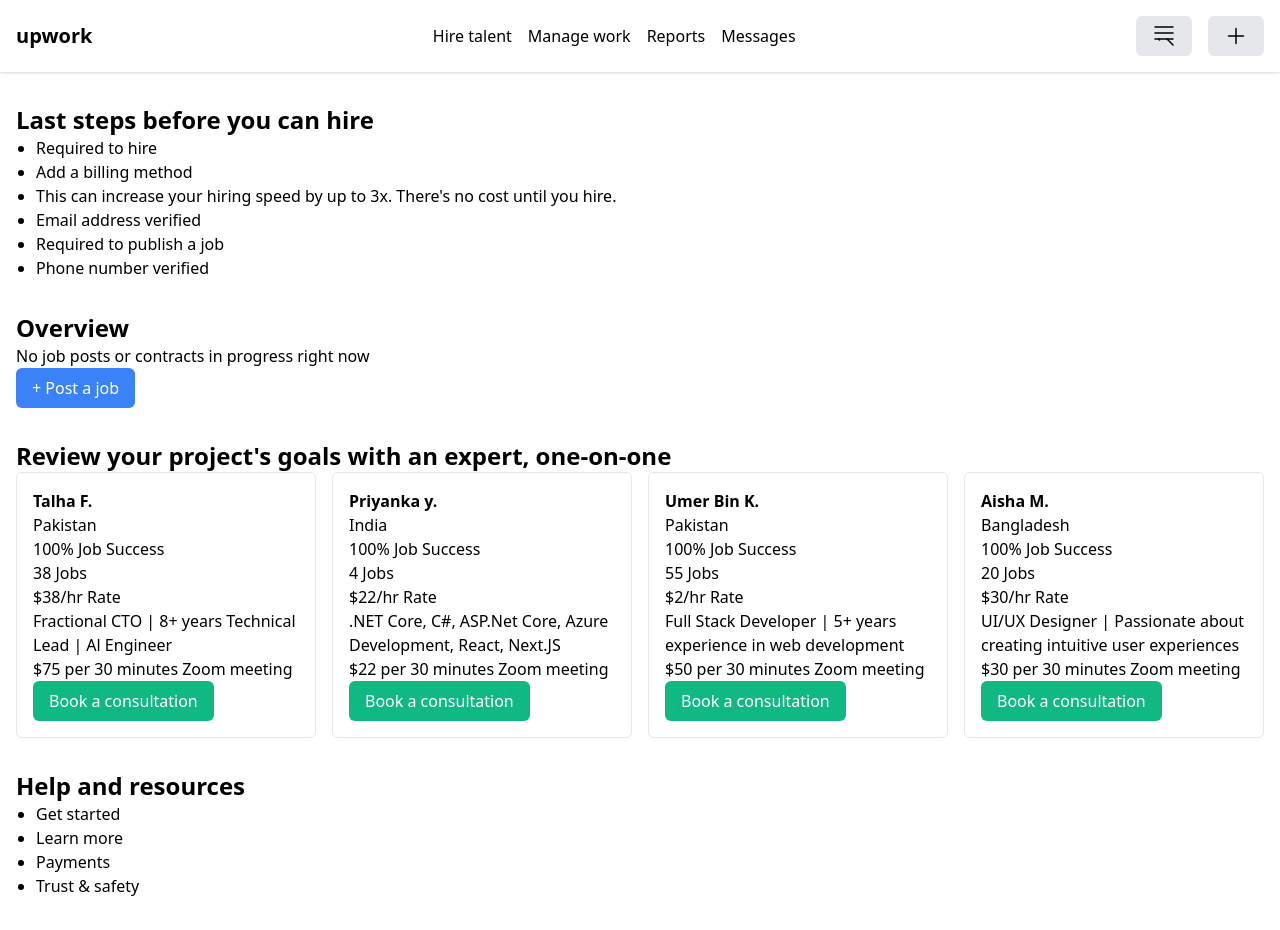
After one commit to Abdelhakim-Baalla/LkhadmaConnect-PostgreSQL-PHP-Platform, a PHP site: page /ClientDashboard.php in a window 1280 px wide. The commit adds this page. Run offline with PHP 8.4, Linux system fonts and the light colour scheme.

Commit message:
J'ai Crée la version 1 de Dashboard de Client

```diff
--- /dev/null
+++ b/app/views/pages/ClientDashboard.php
@@ -0,0 +1,108 @@
+<!DOCTYPE html>
+<html lang="en">
+<head>
+    <meta charset="UTF-8">
+    <meta name="viewport" content="width=device-width, initial-scale=1.0">
+    <title>Upwork</title>
+    <link href="https://cdn.jsdelivr.net/npm/tailwindcss@2.2.19/dist/tailwind.min.css" rel="stylesheet">
+</head>
+<body>
+    <header class="bg-white shadow">
+        <div class="container mx-auto px-4 py-4">
+            <div class="flex justify-between items-center">
+                <a href="#" class="font-bold text-xl">upwork</a>
+                <nav class="flex space-x-4">
+                    <a href="#" class="hover:underline">Hire talent</a>
+                    <a href="#" class="hover:underline">Manage work</a>
+                    <a href="#" class="hover:underline">Reports</a>
+                    <a href="#" class="hover:underline">Messages</a>
+                </nav>
+                <div class="flex space-x-4">
+                    <button class="bg-gray-200 px-4 py-2 rounded-md hover:bg-gray-300">
+                        <svg xmlns="http://www.w3.org/2000/svg" fill="none" viewBox="0 0 24 24" stroke-width="1.5" stroke="currentColor" class="w-6 h-6">
+                            <path stroke-linecap="round" stroke-linejoin="round" d="M21 21l-5.19-5.19M16 16l-1.18-1.18M7.5 16l-1.18-1.18M3 3h18M3 9h18M3 15h18" />
+                        </svg>
+                    </button>
+                    <button class="bg-gray-200 px-4 py-2 rounded-md hover:bg-gray-300">
+                        <svg xmlns="http://www.w3. org/2000/svg" fill="none" viewBox="0 0 24 24" stroke-width="1.5" stroke="currentColor" class="w-6 h-6">
+                            <path stroke-linecap="round" stroke-linejoin="round" d="M12 4.5v15m7.5-7.5h-15" />
+                        </svg>
+                    </button>
+                </div>
+            </div>
+        </div>
+    </header>
+    <main class="container mx-auto px-4 py-8">
+        <section class="mb-8">
+            <h2 class="text-2xl font-bold">Last steps before you can hire</h2>
+            <ul class="list-disc pl-5">
+                <li>Required to hire</li>
+                <li>Add a billing method</li>
+                <li>This can increase your hiring speed by up to 3x. There's no cost until you hire.</li>
+                <li>Email address verified</li>
+                <li>Required to publish a job</li>
+                <li>Phone number verified</li>
+            </ul>
+        </section>
+        <section class="mb-8">
+            <h2 class="text-2xl font-bold">Overview</h2>
+            <p>No job posts or contracts in progress right now</p>
+            <button class="bg-blue-500 text-white px-4 py-2 rounded-md hover:bg-blue-600">+ Post a job</button>
+        </section>
+        <section class="mb-8">
+            <h2 class="text-2xl font-bold">Review your project's goals with an expert, one-on-one</h2>
+            <div class="grid grid-cols-1 md:grid-cols-2 lg:grid-cols-4 gap-4">
+                <div class="border p-4 rounded-md">
+                    <h3 class="font-bold">Talha F.</h3>
+                    <p>Pakistan</p>
+                    <p>100% Job Success</p>
+                    <p>38 Jobs</p>
+                    <p>$38/hr Rate</p>
+                    <p>Fractional CTO | 8+ years Technical Lead | Al Engineer</p>
+                    <p>$75 per 30 minutes Zoom meeting</p>
+                    <button class="bg-green-500 text-white px-4 py-2 rounded-md hover:bg-green-600">Book a consultation</button>
+                </div>
+                <div class="border p-4 rounded-md">
+                    <h3 class="font-bold">Priyanka y.</h3>
+                    <p>India</p>
+                    <p>100% Job Success</p>
+                    <p>4 Jobs</p>
+                    <p>$22/hr Rate</p>
+                    <p>.NET Core, C#, ASP.Net Core, Azure Development, React, Next.JS</p>
+                    <p>$22 per 30 minutes Zoom meeting</p>
+                    <button class="bg-green-500 text-white px-4 py-2 rounded-md hover:bg-green-600">Book a consultation</button>
+                </div>
+                <div class="border p-4 rounded-md">
+                    <h3 class="font-bold">Umer Bin K.</h3>
+                    <p>Pakistan</p>
+                    <p>100% Job Success</p>
+                    <p>55 Jobs</p>
+                    <p>$2/hr Rate</p>
+                    <p>Full Stack Developer | 5+ years experience in web development</p>
+                    <p>$50 per 30 minutes Zoom meeting</p>
+                    <button class="bg-green-500 text-white px-4 py-2 rounded-md hover:bg-green-600">Book a consultation</button>
+                </div>
+                <div class="border p-4 rounded-md">
+                    <h3 class="font-bold">Aisha M.</h3>
+                    <p>Bangladesh</p>
+                    <p>100% Job Success</p>
+                    <p>20 Jobs</p>
+                    <p>$30/hr Rate</p>
+                    <p>UI/UX Designer | Passionate about creating intuitive user experiences</p>
+                    <p>$30 per 30 minutes Zoom meeting</p>
+                    <button class="bg-green-500 text-white px-4 py-2 rounded-md hover:bg-green-600">Book a consultation</button>
+                </div>
+            </div>
+        </section>
+        <section>
+            <h2 class="text-2xl font-bold">Help and resources</h2>
+            <ul class="list-disc pl-5">
+                <li>Get started</li>
+                <li>Learn more</li>
+                <li>Payments</li>
+                <li>Trust & safety</li>
+            </ul>
+        </section>
+    </main>
+</body>
+</html>
--- a/app/views/pages/Home.php
+++ b/app/views/pages/Home.php
@@ -3,7 +3,7 @@
 <head>
     <meta charset="UTF-8">
     <meta name="viewport" content="width=device-width, initial-scale=1.0">
-    <title>Document</title>
+    <title>Page D'acceuil - LkhadmaConnect</title>
     <script src="https://unpkg.com/@tailwindcss/browser@4"></script>
 
 </head>
```
